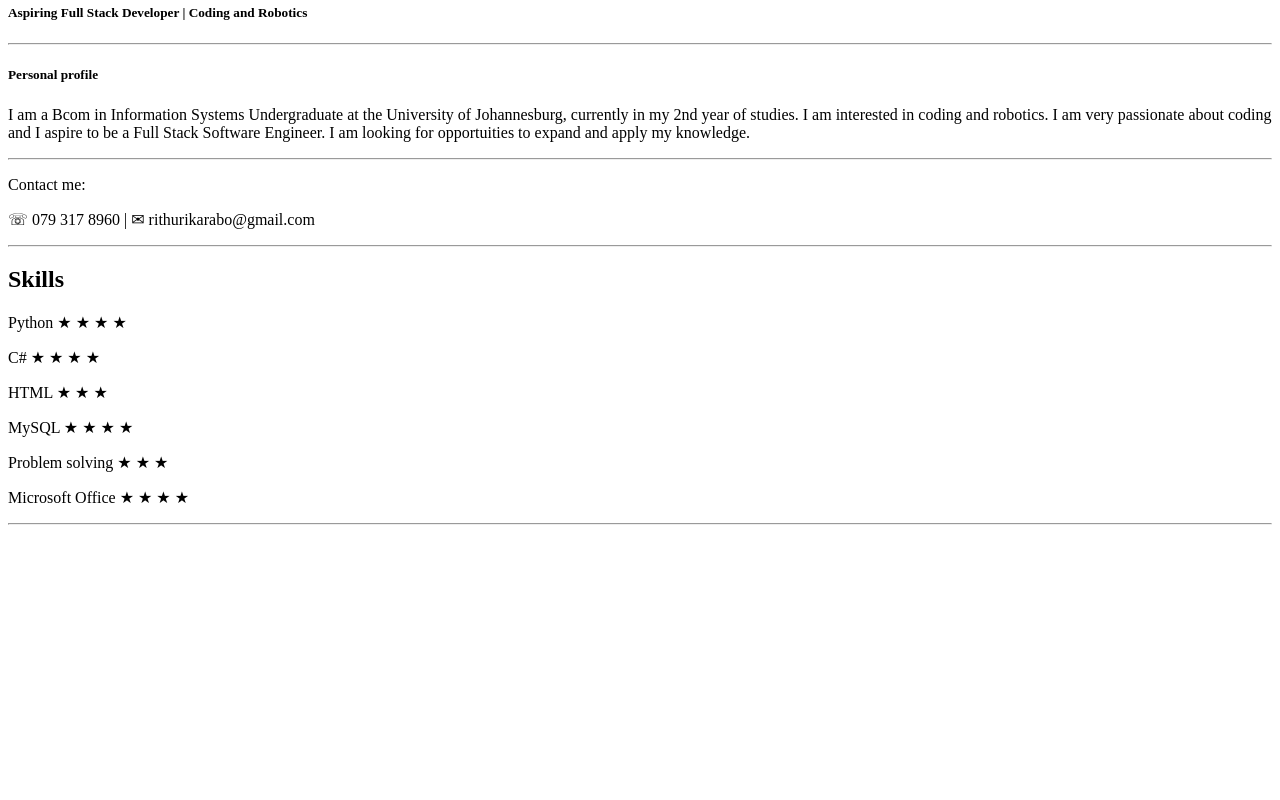
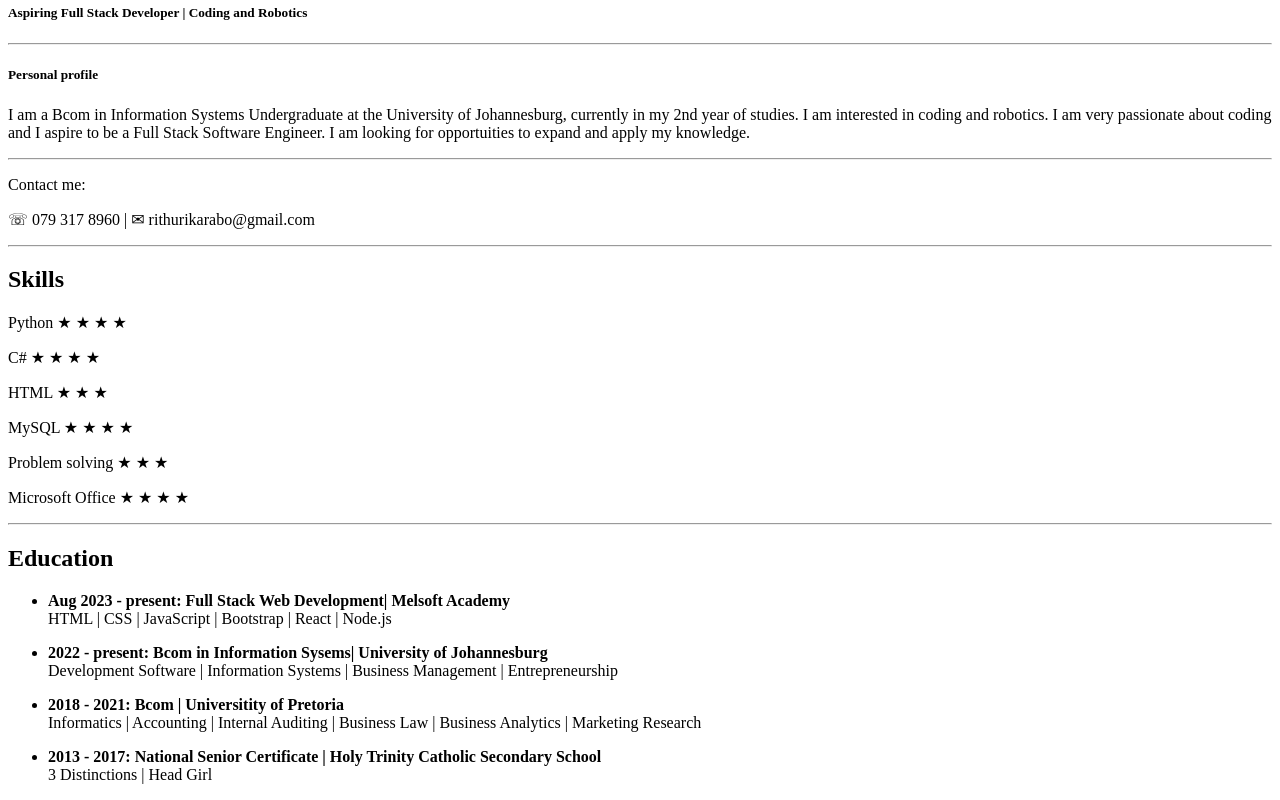
Before and after one commit to KRithuri/KRithuri.github.io, a plain HTML site: page CV/index.html in a window 1280 px wide. Shown: the part 328-1128 px from the top of the page. Before the commit the page ends 861 px from the top, so only its background shows below. Drawn offline with Linux system fonts and the light colour scheme.

Commit message:
Education

```diff
--- a/CV/index.html
+++ b/CV/index.html
@@ -38,5 +38,42 @@
     <p>Problem solving &#9733 &#9733 &#9733 </p>
     <p>Microsoft Office &#9733 &#9733 &#9733 &#9733</p>
     <hr>
+    <h2><strong>Education</strong></h2>
+    <ul>
+      <li>
+        <p>
+          <strong
+            >Aug 2023 - present: Full Stack Web Development| Melsoft Academy
+            </strong
+          ><br />
+          HTML | CSS | JavaScript | Bootstrap | React | Node.js
+        </p>
+      </li>
+      <li>
+        <p>
+          <strong
+            >2022 - present: Bcom in Information Sysems| University of
+            Johannesburg</strong
+          ><br />
+          Development Software | Information Systems | Business Management |
+          Entrepreneurship
+        </p>
+      </li>
+      <li>
+        <p>
+          <strong>2018 - 2021: Bcom | Universitity of Pretoria</strong
+          ><br />Informatics | Accounting | Internal Auditing | Business Law |
+          Business Analytics | Marketing Research
+        </p>
+      </li>
+      <li>
+        <p>
+          <strong
+            >2013 - 2017: National Senior Certificate | Holy Trinity Catholic
+            Secondary School</strong
+          ><br />3 Distinctions | Head Girl
+        </p>
+      </li>
+    </ul>
 </body>
 </html>
```
